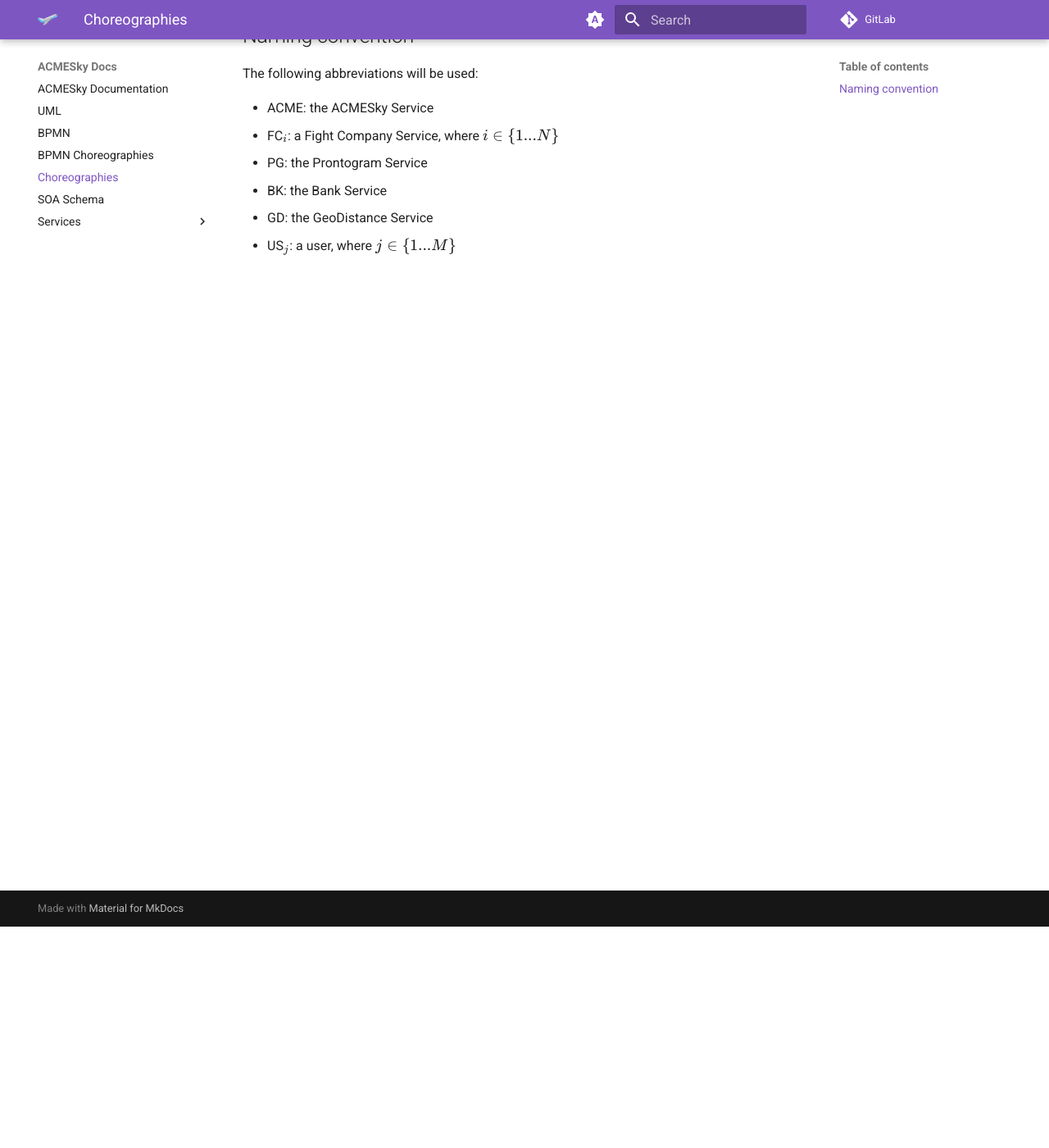
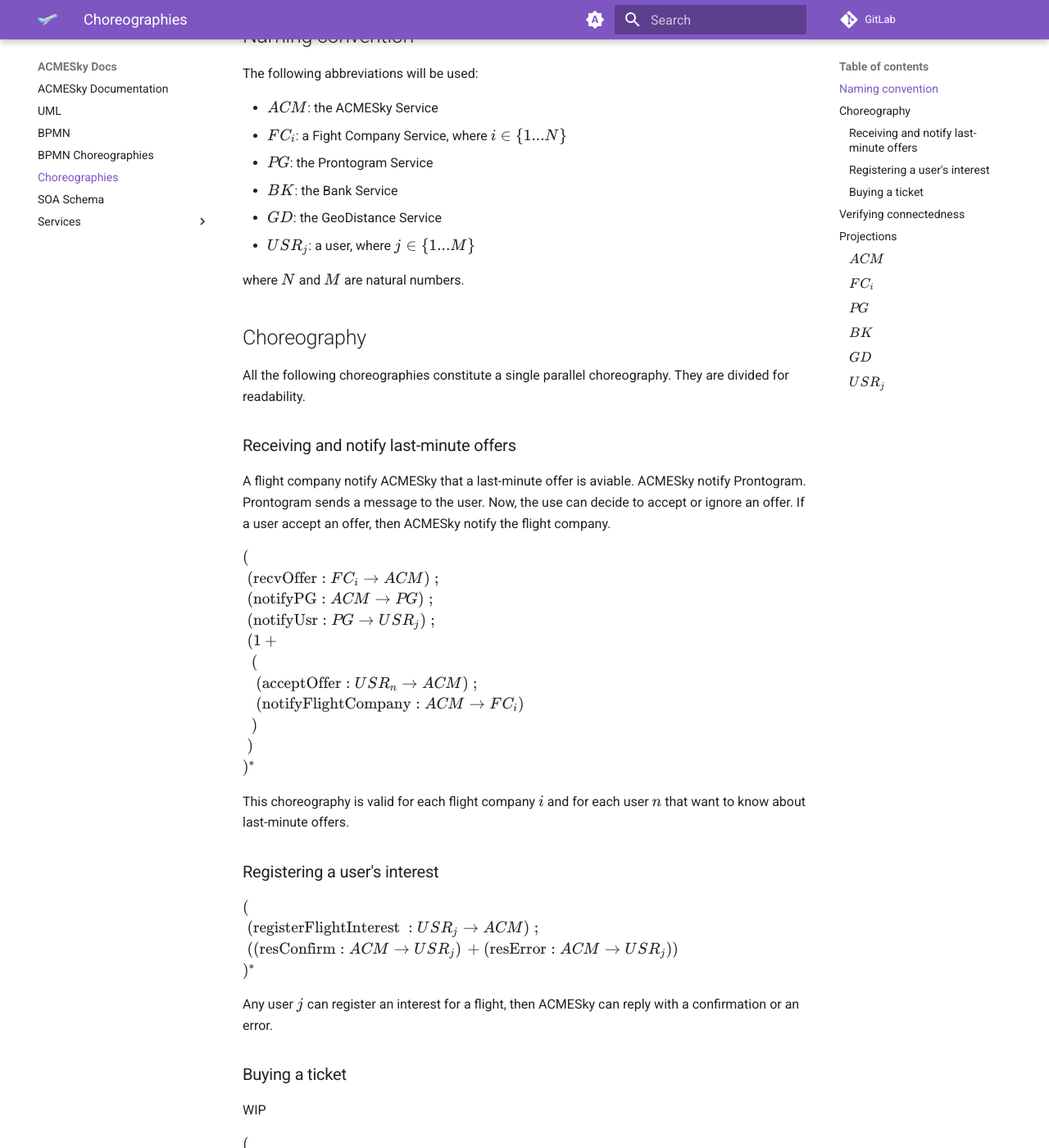
Before and after one commit to gabrielegenovese/acmesky, an MkDocs documentation site: the page built from docs/choreographies.md, in a window 1280 px wide and 1400 px high, scrolled down 270 px. Shown: the whole window at 82% size. Built offline with MkDocs 1.6.1 and Material for MkDocs 9.7.7, drawn with Linux system fonts in a browser that asks for light colours; comment, search, counter and statistics services are not loaded; some of the changed text lies outside the part shown.

Commit message:
started choreographies

```diff
--- a/docs/choreographies.md
+++ b/docs/choreographies.md
@@ -1,14 +1,82 @@
 # Choreographies
 
-The following choreographies model all possible interactions that may occur in the system. Interactions that do not include ACMESky as the sender or recipient are ignoerd, as they are external and their implementation is unknown to the company.
+The following choreographies model all possible interactions that may occur in the ACMESky system. Interactions that do not include ACMESky Service as the sender or recipient are ignoerd, as they are external and their implementation is unknown to the company.
 
 ## Naming convention
 
 The following abbreviations will be used:
 
-- ACME: the ACMESky Service
-- FC$_i$: a Fight Company Service, where $i \in \{1...N\}$
-- PG: the Prontogram Service
-- BK: the Bank Service
-- GD: the GeoDistance Service
-- US$_j$: a user, where $j \in \{1...M\}$
+- $ACM$: the ACMESky Service
+- $FC_i$: a Fight Company Service, where $i \in \{1...N\}$
+- $PG$: the Prontogram Service
+- $BK$: the Bank Service
+- $GD$: the GeoDistance Service
+- $USR_j$: a user, where $j \in \{1...M\}$
+
+where $N$ and $M$ are natural numbers.
+
+## Choreography
+
+All the following choreographies constitute a single parallel choreography. They are divided for readability.
+
+### Receiving and notify last-minute offers
+
+A flight company notify ACMESky that a last-minute offer is aviable. ACMESky notify Prontogram. Prontogram sends a message to the user. Now, the use can decide to accept or ignore an offer. If a user accept an offer, then ACMESky notify the flight company.
+
+$(\\
+\;( \text{recvOffer}: FC_i \to ACM )\;;\\
+\;( \text{notifyPG}: ACM \to PG )\;;\\
+\;( \text{notifyUsr}: PG \to USR_j )\;;\\
+\;( 1 +\\
+\;\;(\\
+\;\;\;( \text{acceptOffer} : USR_n \to ACM)\;;\\
+\;\;\;( \text{notifyFlightCompany} : ACM \to FC_i)\\
+\;\;)\\
+\;)\\
+)^*$
+
+This choreography is valid for each flight company $i$ and for each user $n$ that want to know about last-minute offers.
+
+### Registering a user's interest
+
+$(\\ \; (\text{registerFlightInterest }: USR_j \to ACM) \;; \\ \;((\text{resConfirm}: ACM \to USR_j) \,+ (\text{resError}: ACM \to USR_j))\\ )^*$
+
+Any user $j$ can register an interest for a flight, then ACMESky can reply with a confirmation or an error.
+
+### Buying a ticket
+
+WIP
+
+$(\\
+\;( \text{wantToBuy}: USR_j \to ACM )\;;\\
+\;(\text{requestPayment}: ACM \to BK )\;;\\
+\;(\text{resPaymentData}: BK \to ACM )\;;\\
+\;(\text{resDataToUser}: ACM \to USR_j )\;;\\
+\;(\text{payReceipt}: USR_j \to BK )\;;\\
+\;(\\
+\;\;(\text{paymentFailed}: BK \to USR_j )\\
+\;\;+\\
+\;\;(\\
+\;\;\;(\text{paymentOk}: BK \to ACM )\;;\\
+\;\;\;(\text{bookTicket}: ACM \to FC_i )\;;\\
+\;\;\;(\text{sendTicketData}: FC_i \to ACM )\;;\\
+\;\;\;(\text{sendTicket}: ACM \to USR_j )\;;\\
+\;\;)\\
+\;)\\
+)^*$
+
+## Verifying connectedness
+
+## Projections
+
+### $ACM$
+
+### $FC_i$
+
+### $PG$
+
+### $BK$
+
+### $GD$
+
+### $USR_j$
```
